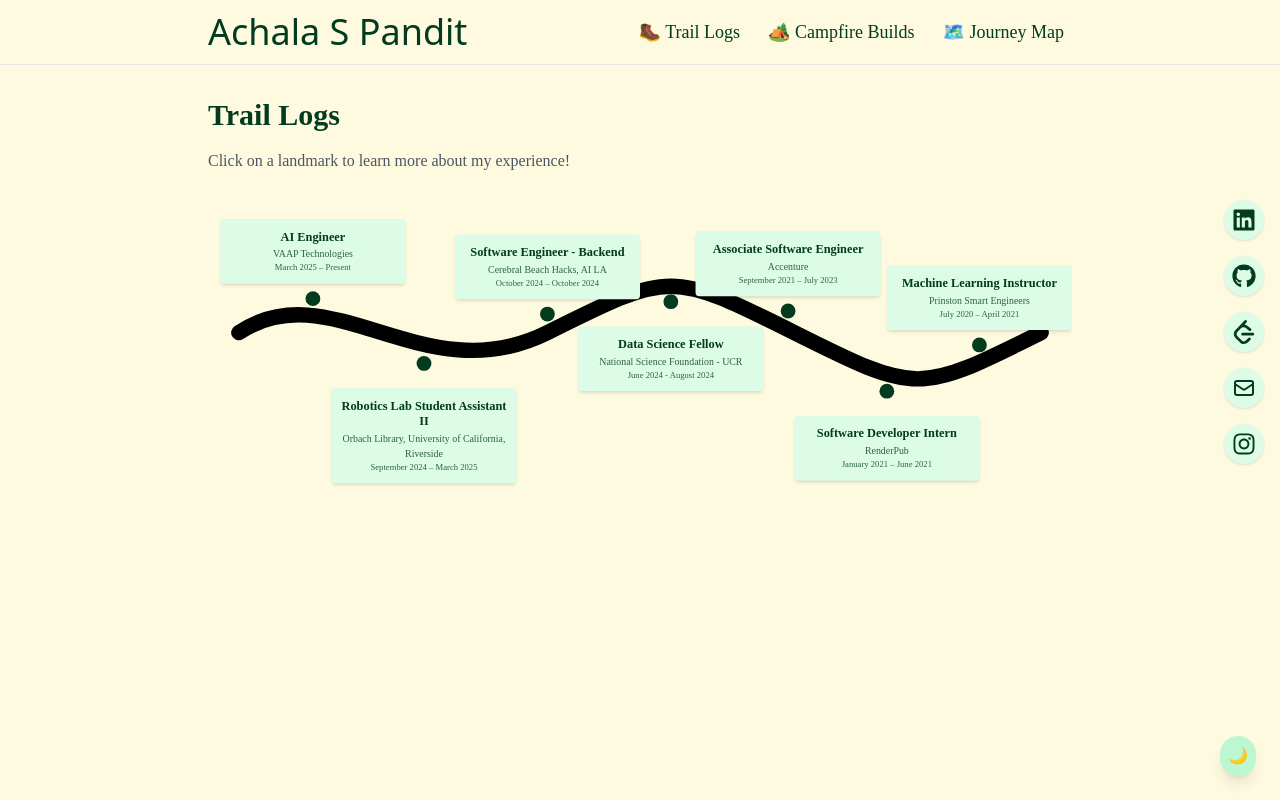
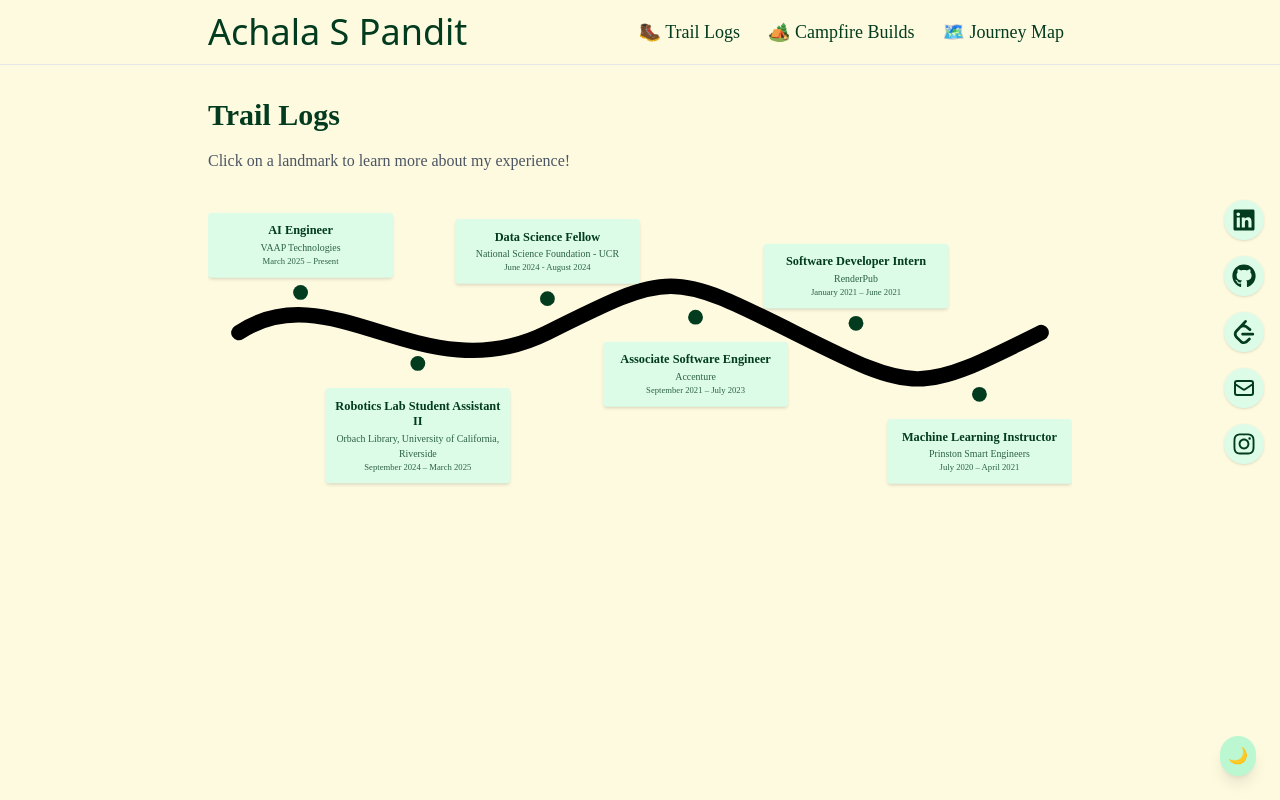
Before and after one commit to achalaspandit/achalaspandit.github.io, a React (Create React App) app: page /experience in a window 1280 px wide. Built offline with nearby package versions, Linux system fonts and the light colour scheme; a web font is replaced by a local one.

Commit message:
updated project and experience details

```diff
--- a/src/components/Navbar.js
+++ b/src/components/Navbar.js
@@ -27,7 +27,7 @@ function Navbar() {
                             className={({ isActive }) =>
                                 `text-lg font-medium px-2 py-1 transition-all duration-200 ${
                                     isActive
-                                        ? "text-primary dark:text-orange-200"
+                                        ? "text-primary dark:text-orange-300"
                                         : "text-primary dark:text-gray-200"
                                 } hover:scale-110`
                             }
--- a/src/pages/Experience.js
+++ b/src/pages/Experience.js
@@ -23,14 +23,6 @@ const experiences = [
     },
     {
         id: 3,
-        role: "Software Engineer - Backend",
-        company: "Cerebral Beach Hacks, AI LA",
-        duration: "October 2024 – October 2024",
-        description: `Built Patronus, a personal AI assistant for dementia patients using Retrieval Augmented Generation and Langchain that supports interaction in text, speech, image and video for increased accessibility.
-        The award-winning multimodal AI, developed in less than 24 hours, is carefully designed to ensure maximum patient safety and minimize hallucinations. Project Link: https://devpost.com/software/patronus-a-spell-against-dementia`,
-    },
-    {
-        id: 4,
         role: "Data Science Fellow",
         company: "National Science Foundation - UCR",
         duration: "June 2024 - August 2024",
@@ -38,14 +30,14 @@ const experiences = [
         Integrated data and sensor fusion techniques into the pipeline we enhanced 3D road scene understanding by at least 20% and confidence and accuracy of object detection by 60%.`
     },
     {
-        id: 5,
+        id: 4,
         role: "Associate Software Engineer",
         company: "Accenture",
         duration: "September 2021 – July 2023",
         description: "Improved big data pipelines by benchmarking, tuning, and profiling across various systems. Gained strong experience working with Spark, Hadoop, and performance monitoring tools.",
     },
     {
-        id: 6,
+        id: 5,
         role: "Software Developer Intern",
         company: "RenderPub",
         duration: "January 2021 – June 2021",
@@ -53,7 +45,7 @@ const experiences = [
         Developed interactive 3D scenes using ThreeJS and React with WebGL for browser-based rendering.`,
     },
     {
-        id: 7,
+        id: 6,
         role: "Machine Learning Instructor",
         company: "Prinston Smart Engineers",
         duration: "July 2020 – April 2021",
@@ -69,8 +61,6 @@ const ExperienceModal = ({ experience, onClose }) => {
             return "🧠";
           case "Robotics Lab Student Assistant II":
             return "🤖";
-          case "Software Engineer - Backend":
-            return "💻";
           case "Data Science Fellow":
             return "📊";
           case "Associate Software Engineer":
@@ -138,13 +128,12 @@ const Experience = () => {
 
     // Define points along the path for each experience.
     const experiencePositions = [
-        { x: 170, y: 95, alignment: 'top' },    // AI Engineer
-        { x: 350, y: 200, alignment: 'bottom' }, // Robotics Lab
-        { x: 550, y: 120, alignment: 'top' },    // Software Engineer - Backend
-        { x: 750, y: 100, alignment: 'bottom' }, // Data Science Fellow
-        { x: 940, y: 115, alignment: 'top' },    // Associate Software Engineer
-        { x: 1100, y: 245, alignment: 'bottom' }, // Software Developer Intern
-        { x: 1250, y: 170, alignment: 'top' },   // Machine Learning Instructor
+        { x: 150, y: 85, alignment: 'top' },    // AI Engineer
+        { x: 340, y: 200, alignment: 'bottom' }, // Robotics Lab
+        { x: 550, y: 95, alignment: 'top' }, // Data Science Fellow
+        { x: 790, y: 125, alignment: 'bottom' },    // Associate Software Engineer
+        { x: 1050, y: 135, alignment: 'top' }, // Software Developer Intern
+        { x: 1250, y: 250, alignment: 'bottom' },   // Machine Learning Instructor
     ];
 
     const handleCardClick = (id) => {
@@ -170,7 +159,7 @@ const Experience = () => {
 
     return (
         <div>
-            <h1 className="font-body text-3xl font-bold mb-2 text-primary dark:text-orange-200">Trail Logs</h1>
+            <h1 className="font-body text-3xl font-bold mb-2 text-primary dark:text-orange-300">Trail Logs</h1>
             <p className="mt-4 text-gray-600 dark:text-gray-300 font-body">Click on a landmark to learn more about my experience!</p>
 
             <div className="relative w-full max-w-screen-xl mx-auto" style={{ height: '350px' }}>
--- a/src/pages/Home.js
+++ b/src/pages/Home.js
@@ -38,13 +38,13 @@ const interests = [
 
 function Home() {
   return (
-    <section className="min-h-screen px-6 py-2 bg-background dark:bg-darkBackground text-primary dark:text-orange-200">
+    <section className="min-h-screen px-6 py-2 bg-background dark:bg-darkBackground text-primary dark:text-orange-300">
       {/* Intro Row */}
       <div className="flex flex-col md:flex-row items-center gap-12 mb-6">
         <img
           src={profileImg}
           alt="Achala Profile"
-          className="w-44 h-44 rounded-full object-cover border-4 border-primary dark:border-orange-200 shadow"
+          className="w-44 h-44 rounded-full object-cover border-4 border-primary dark:border-orange-300 shadow"
         />
         <div className="text-center md:text-left">
           <h1 className="text-4xl font-body font-bold mb-2">Hi, I'm Achala</h1>
@@ -75,7 +75,7 @@ function Home() {
               key={index}
               className="bg-green-100 dark:bg-darkCard p-4 rounded-xl shadow hover:scale-[1.02] transition-transform text-center"
             >
-              <div className="flex flex-col font-body items-center justify-center mb-2 text-primary dark:text-orange-200">
+              <div className="flex flex-col font-body items-center justify-center mb-2 text-primary dark:text-orange-300">
                 {item.icon}
                 {/* No gap-3 needed here anymore as items are stacked */}
               </div>
--- a/src/pages/Projects.js
+++ b/src/pages/Projects.js
@@ -6,8 +6,16 @@ const projects = [
     {
         title: "AI-Powered Job Application Automation Workflow",
         description: "An intelligent, LangGraph-orchestrated AI workflow that automates job application tracking. It fetches job listings from a URL, extracts structured details and appends them to a CSV tracker.",
-        tech: ["Python", "LangGraph", "Gemini API", "Jina AI Reader", "Pydantic"],
+        tech: ["Python", "LangGraph", "LLM", "Jina AI Reader", "Pydantic"],
         github: "https://github.com/achalaspandit/ai-job-app-tracker",
+        demo: "",
+        image: ""
+    },
+    {
+        title: "Patronus - A spell against dementia",
+        description: `Patronus is an award-winning multimodal AI assistant, developed in under 24 hours, designed to support dementia patients through text, speech, image, and video interaction while ensuring maximum safety and minimizing hallucinations. This innovative project received top honors in the "Responsible AI" and "Most Innovative Product" challenges, along with recognition in the "Most Fundable Startup Track."`,
+        tech: ["LangChain", "LLM", "Retreival Augmented Generation", "Flask", "React Native", "Qdrant", "MongoDB"],
+        github: "https://github.com/CB2024PAV",
         demo: "",
         image: ""
     },
```
